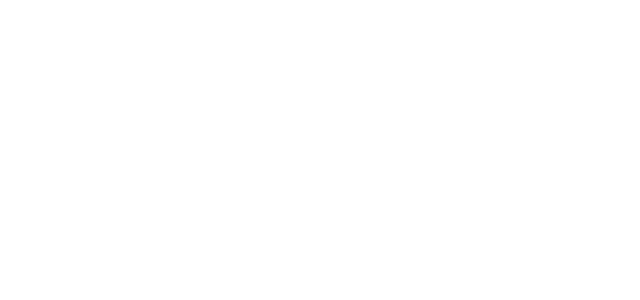
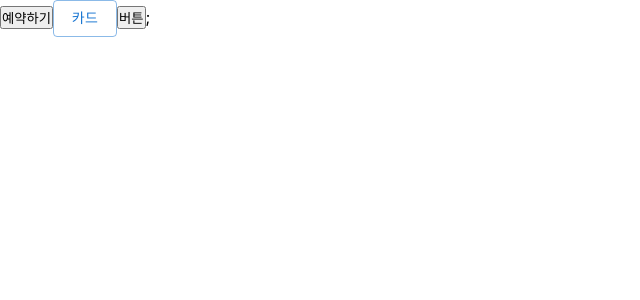
Before and after one commit to Dang-final-project/dang_front, a React (Create React App) app: page / in a window 1280 px wide. Shown: the top 300 px of the page, without its empty margins (0-640 px from the left). Built offline with nearby package versions, Linux system fonts and the light colour scheme.

Commit message:
popup 초기

```diff
--- a/src/App.css
+++ b/src/App.css
@@ -1,38 +1,22 @@
-.App {
-  text-align: center;
+* {
+    padding: 0;
+    margin: 0;
+    box-sizing: border-box;
 }
 
-.App-logo {
-  height: 40vmin;
-  pointer-events: none;
+a {
+    text-decoration: none;
 }
 
-@media (prefers-reduced-motion: no-preference) {
-  .App-logo {
-    animation: App-logo-spin infinite 20s linear;
-  }
+li {
+    list-style: none;
 }
 
-.App-header {
-  background-color: #282c34;
-  min-height: 100vh;
-  display: flex;
-  flex-direction: column;
-  align-items: center;
-  justify-content: center;
-  font-size: calc(10px + 2vmin);
-  color: white;
+.swal-cancel {
+    background-color: #fff !important;
+    border: 1px solid #336dff !important;
+    color: #939393 !important;
+    width: 65px;
+    height: 39px;
+    padding: 0;
 }
-
-.App-link {
-  color: #61dafb;
-}
-
-@keyframes App-logo-spin {
-  from {
-    transform: rotate(0deg);
-  }
-  to {
-    transform: rotate(360deg);
-  }
-}
--- a/src/App.js
+++ b/src/App.js
@@ -1,12 +1,18 @@
-import logo from './logo.svg';
-import './App.css';
+import "./App.css";
+import BasicPopup from "./components/popup/BasicPopup";
+import ContentsPopup from "./components/popup/ContentsPopup";
+import SelectPopup from "./components/popup/SelectPopup";
 
 function App() {
-  return (
-    <div>
-
-    </div>
-  );
+    return (
+        <div>
+            <BasicPopup>예약</BasicPopup>
+            <ContentsPopup></ContentsPopup>
+            <SelectPopup title="예약하시겠습니까?">
+                <textarea></textarea>
+            </SelectPopup>
+        </div>
+    );
 }
 
 export default App;
--- a/src/components/popup/BasicPopup.jsx
+++ b/src/components/popup/BasicPopup.jsx
@@ -0,0 +1,16 @@
+import Swal from "sweetalert2";
+// <BasicPopup>삭제</BasicPopup>라고 쓰면 삭제 되었습니다 라고 뜨는 형태
+
+const BasicPopup = ({ children }) => {
+    const popup = () =>
+        Swal.fire({
+            title: `${children} 되었습니다`,
+            icon: "success",
+            width: 400,
+            confirmButtonColor: "#336dff", //팔레트 만들어지면 primary로 바꾸기
+        });
+
+    return <button onClick={() => popup()}>{children}하기</button>;
+};
+
+export default BasicPopup;
--- a/src/components/popup/ContentsPopup.jsx
+++ b/src/components/popup/ContentsPopup.jsx
@@ -0,0 +1,63 @@
+import * as React from "react";
+import Button from "@mui/material/Button";
+import { styled } from "@mui/material/styles";
+import Dialog from "@mui/material/Dialog";
+import DialogTitle from "@mui/material/DialogTitle";
+import DialogContent from "@mui/material/DialogContent";
+import IconButton from "@mui/material/IconButton";
+import CloseIcon from "@mui/icons-material/Close";
+
+// 제목 넣고 싶을 때 -> <ContentsPopup title="title"></ContentsPopup>
+// 내용 넣고 싶을 때 -> <ContentsPopup>안녕하세요</ContentsPopup>
+
+const BootstrapDialog = styled(Dialog)(({ theme }) => ({
+    "& .MuiDialogContent-root": {
+        padding: theme.spacing(2),
+    },
+    "& .MuiDialogActions-root": {
+        padding: theme.spacing(1),
+    },
+}));
+
+export default function ContentsPopup({ title, children }) {
+    const [open, setOpen] = React.useState(false);
+
+    const handleClickOpen = () => {
+        setOpen(true);
+    };
+    const handleClose = () => {
+        setOpen(false);
+    };
+
+    const dialogContentProps = {
+        sx: { width: "500px", height: "500px" },
+        ...(title && { dividers: true }),
+    };
+
+    return (
+        <React.Fragment>
+            <Button variant="outlined" onClick={handleClickOpen}>
+                카드
+                {/* 카드 만들어지면 import 하기 */}
+            </Button>
+            <BootstrapDialog onClose={handleClose} aria-labelledby="customized-dialog-title" open={open}>
+                <DialogTitle sx={{ m: 0, p: 2, fontWeight: 600 }} id="customized-dialog-title">
+                    {title}
+                </DialogTitle>
+                <IconButton
+                    aria-label="close"
+                    onClick={handleClose}
+                    sx={{
+                        position: "absolute",
+                        right: 8,
+                        top: 8,
+                        color: (theme) => theme.palette.grey[500],
+                    }}
+                >
+                    <CloseIcon />
+                </IconButton>
+                <DialogContent {...dialogContentProps}>{children}</DialogContent>
+            </BootstrapDialog>
+        </React.Fragment>
+    );
+}
--- /dev/null
+++ b/src/components/popup/SelectPopup.jsx
@@ -0,0 +1,32 @@
+import Swal from "sweetalert2";
+
+const SelectPopup = ({ title, children }) => {
+    const popup = () =>
+        Swal.fire({
+            title,
+            // html: "<textarea></textarea>",
+            // icon: "warning",
+            showCancelButton: true,
+            cancelButtonText: "취소",
+            confirmButtonText: "완료",
+            confirmButtonColor: "#336dff",
+            customClass: {
+                cancelButton: "swal-cancel",
+            },
+        }).then((result) => {
+            if (result.isConfirmed) {
+                Swal.fire({
+                    title: "완료되었습니다!",
+                    icon: "success",
+                    confirmButtonText: "확인",
+                });
+            }
+        });
+    return (
+        <>
+            <button onClick={() => popup()}>버튼</button>;
+        </>
+    );
+};
+
+export default SelectPopup;
```
Also changed, not shown: package.json (+11 -0 lines), 1 other file (tests, documents, lock files or other folders).
